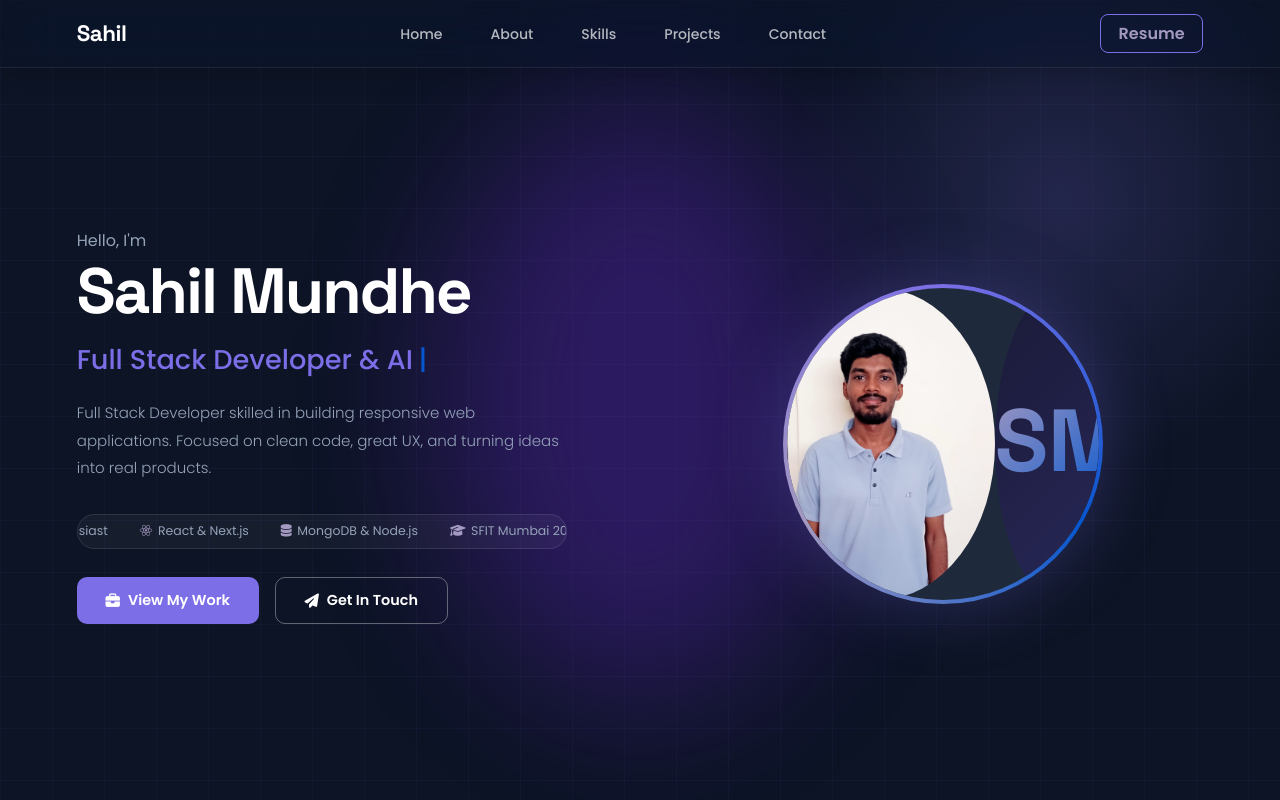
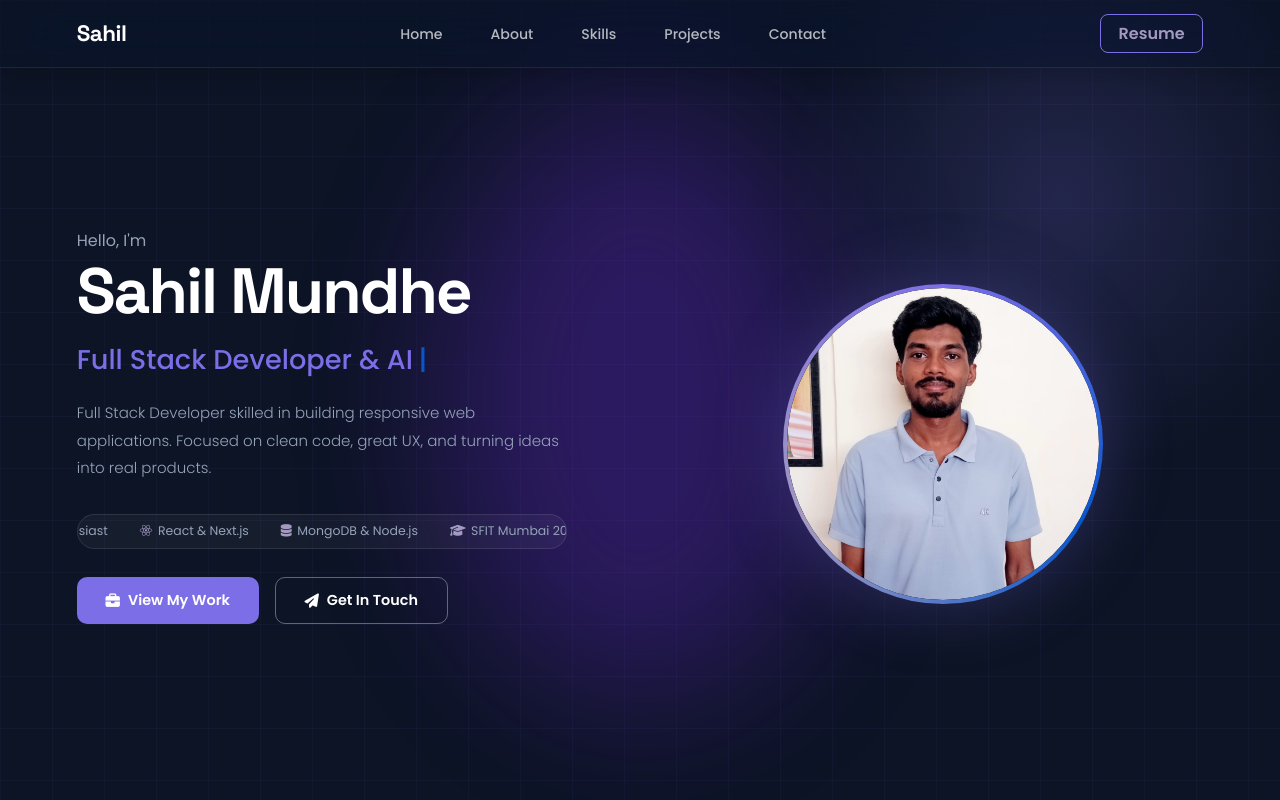
Before and after one commit to Sahileweb/Portfoliow, a Next.js app: page / in a window 1280 px wide. Shown: the top 800 px of the page. Built offline with nearby package versions, Linux system fonts and the light colour scheme.

Commit message:
resized image

```diff
--- a/src/components/Hero.js
+++ b/src/components/Hero.js
@@ -102,10 +102,10 @@ export default function Hero() {
                               objectFit:'cover', borderRadius:'50%' }}
                    />
 
-              <div className="hero-initials-box">
+              {/* <div className="hero-initials-box">
                 <span className="hero-initials">SM</span>
                 <span className="hero-initials-hint"></span>
-              </div>
+              </div> */}
             </div>
           </div>
         </div>
```
